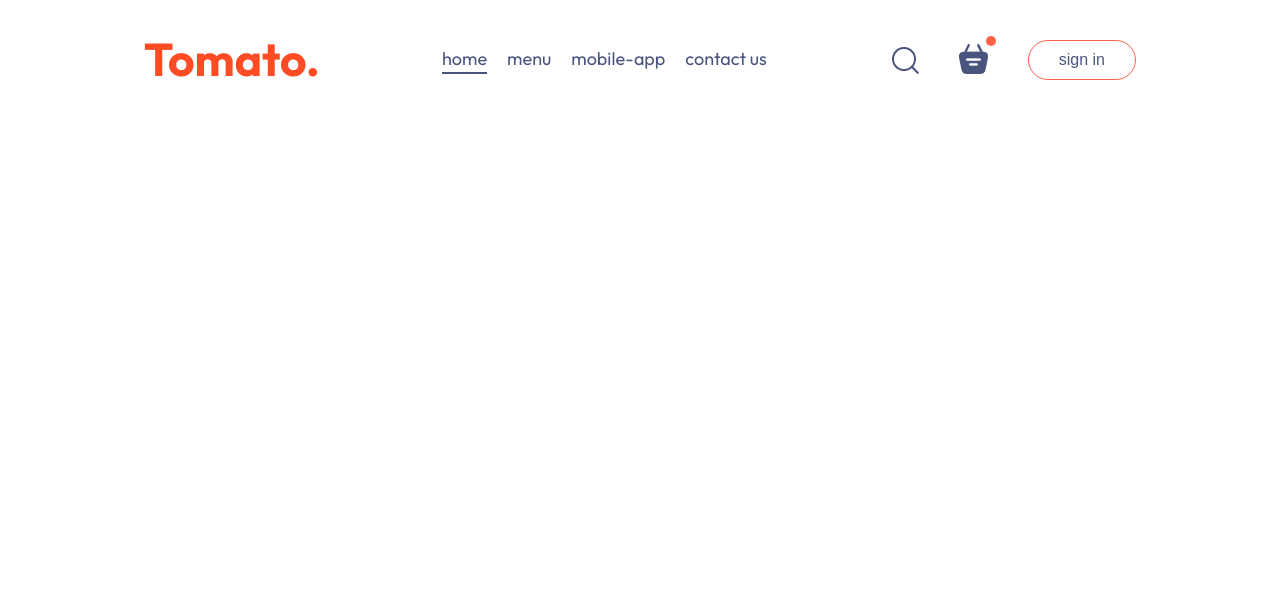
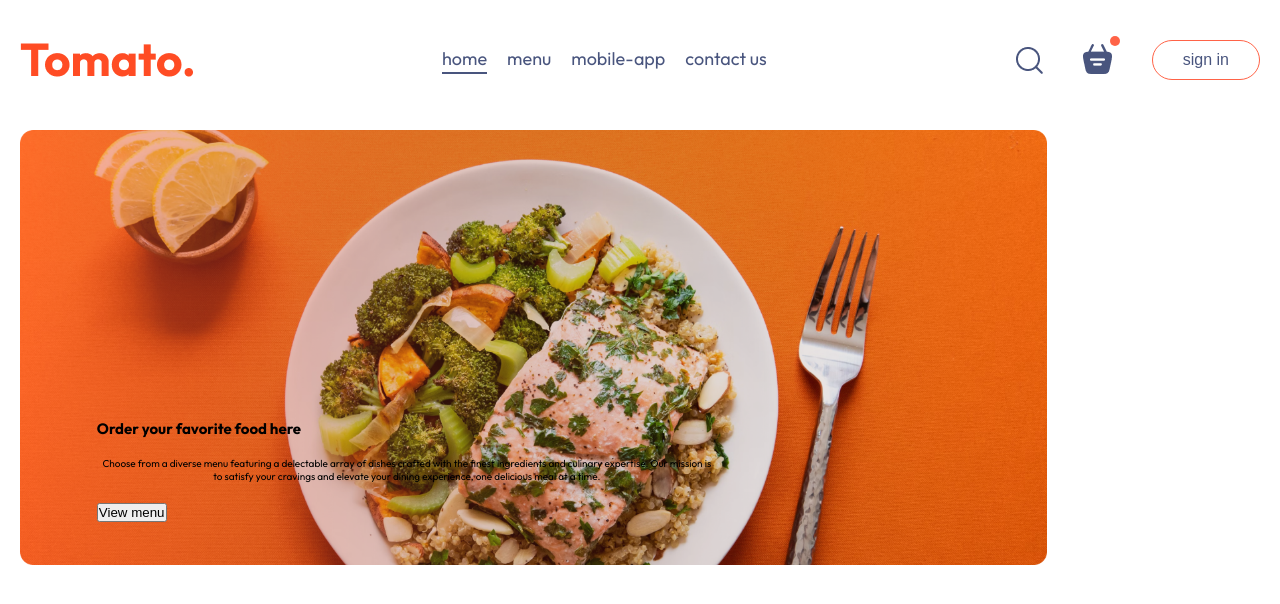
Before and after one commit to daoxuanphuong1208/food-del, a React (Vite) app: page / in a window 1280 px wide. Shown: the top 604 px of the page. Built offline with nearby package versions, Linux system fonts and the light colour scheme.

Commit message:
setup pages

```diff
--- a/package.json
+++ b/package.json
@@ -11,7 +11,8 @@
   },
   "dependencies": {
     "react": "^18.3.1",
-    "react-dom": "^18.3.1"
+    "react-dom": "^18.3.1",
+    "react-router-dom": "^6.26.0"
   },
   "devDependencies": {
     "@eslint/js": "^9.8.0",
--- a/src/App.css
+++ b/src/App.css
@@ -42,6 +42,6 @@
 }
 
 .app {
-  width: 80%;
+  min-width: 80%;
   margin: auto;
 }
--- a/src/App.jsx
+++ b/src/App.jsx
@@ -1,10 +1,19 @@
 import "./App.css";
 import Navbar from "./components/Navbar/Navbar";
+import { Routes, Route } from "react-router-dom";
+import Home from "./pages/Home/Home";
+import Cart from "./pages/Cart/Cart";
+import PlaceOrder from "./pages/PlaceOrder/PlaceOrder";
 
 function App() {
   return (
     <div className="app">
       <Navbar />
+      <Routes>
+        <Route element={<Home />} path="/" />
+        <Route element={<Cart />} path="/cart" />
+        <Route element={<PlaceOrder />} path="/order" />
+      </Routes>
     </div>
   );
 }
--- /dev/null
+++ b/src/components/Header/Header.css
@@ -0,0 +1,18 @@
+.header {
+  height: 34vw;
+  margin: 30px auto;
+  background: url("/header_img.png") no-repeat;
+  background-size: contain;
+  position: relative;
+}
+
+.header-contents {
+  position: absolute;
+  display: flex;
+  flex-direction: column;
+  align-items: start;
+  gap: 1.5vw;
+  max-width: 50%;
+  bottom: 10%;
+  left: 6vw;
+}
--- /dev/null
+++ b/src/components/Header/Header.jsx
@@ -0,0 +1,20 @@
+import "./Header.css";
+
+function Header() {
+  return (
+    <div className="header">
+      <div className="header-contents">
+        <h2>Order your favorite food here</h2>
+        <p>
+          Choose from a diverse menu featuring a delectable array of dishes
+          crafted with the finest ingredients and culinary expertise. Our
+          mission is to satisfy your cravings and elevate your dining
+          experience, one delicious meal at a time.
+        </p>
+        <button>View menu</button>
+      </div>
+    </div>
+  );
+}
+
+export default Header;
--- a/src/main.jsx
+++ b/src/main.jsx
@@ -1,10 +1,13 @@
-import { StrictMode } from 'react'
-import { createRoot } from 'react-dom/client'
-import App from './App.jsx'
-import './index.css'
+import { StrictMode } from "react";
+import { createRoot } from "react-dom/client";
+import App from "./App.jsx";
+import "./index.css";
+import { BrowserRouter } from "react-router-dom";
 
-createRoot(document.getElementById('root')).render(
+createRoot(document.getElementById("root")).render(
   <StrictMode>
-    <App />
-  </StrictMode>,
-)
+    <BrowserRouter>
+      <App />
+    </BrowserRouter>
+  </StrictMode>
+);
--- /dev/null
+++ b/src/pages/Cart/Cart.jsx
@@ -0,0 +1,7 @@
+import "./Cart.css";
+
+function Cart() {
+  return <div></div>;
+}
+
+export default Cart;
--- /dev/null
+++ b/src/pages/Home/Home.jsx
@@ -0,0 +1,12 @@
+import Header from "../../components/Header/Header";
+import "./Home.css";
+
+function Home() {
+  return (
+    <div>
+      <Header />
+    </div>
+  );
+}
+
+export default Home;
--- /dev/null
+++ b/src/pages/PlaceOrder/PlaceOrder.jsx
@@ -0,0 +1,7 @@
+import "./PlaceOrder.css";
+
+function PlaceOrder() {
+  return <div></div>;
+}
+
+export default PlaceOrder;
```
Also changed, not shown: public/header_img.png (added), src/pages/Cart/Cart.css (added), src/pages/Home/Home.css (added), src/pages/PlaceOrder/PlaceOrder.css (added), 1 other file (tests, documents, lock files or other folders).
